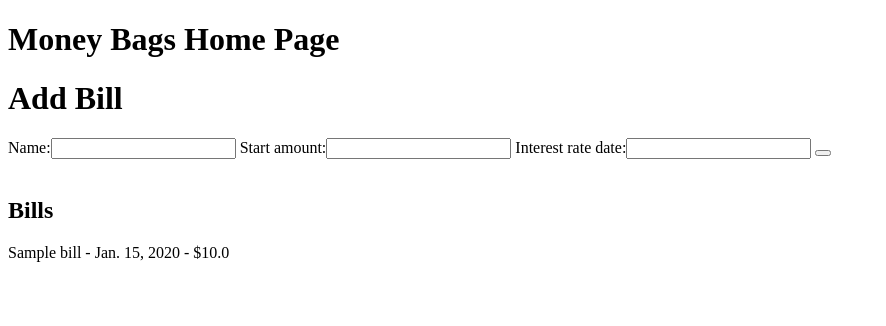
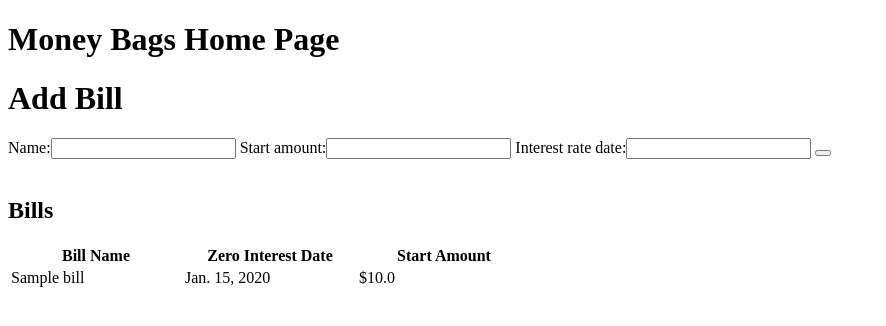
Before and after one commit to tonypnode/money_bags, a Django app: template templates/moneybags/home.html in a window 1280 px wide. Shown: the top 326 px of the page, without its empty margins (0-886 px from the left). Run offline with Django 3.2, Linux system fonts and the light colour scheme; the template is opened without the code that fills it: values that come from a table or form of the project are taken from there, others are empty; tables that the repository leaves empty hold one stand-in row (values such as "Sample post").

Commit message:
WIP: Add bills list
Signed-off-by: TonyPnode <sgtp@me.com>

```diff
--- a/money_bags/settings.py
+++ b/money_bags/settings.py
@@ -25,7 +25,7 @@ SECRET_KEY = 'lusqmb1q#(&v(fqfxez6_fsuf94^2^bxfuot7uwoq3tfge-+vh'
 # SECURITY WARNING: don't run with debug turned on in production!
 DEBUG = True
 
-ALLOWED_HOSTS = []
+ALLOWED_HOSTS = ['127.0.0.1']
 
 
 # Application definition
--- a/templates/base_html.j2
+++ b/templates/base_html.j2
@@ -2,5 +2,6 @@
 <html lang="en">
 <head>
     <meta charset="UTF-8">
+    <link rel="stylesheet" href="/static/css/moneybags.css">
     <title>Pill Fam Money Bags!</title>
 </head>
--- /dev/null
+++ b/templates/moneybags/bills_list.html
@@ -0,0 +1,14 @@
+<h2>Bills</h2>
+    <table>
+        <th align="center" width="170">Bill Name</th>
+        <th align="center" width="170">Zero Interest Date</th>
+        <th align="center" width="170">Start Amount</th>
+
+    {% for bill in bills %}
+        <tr align="left">
+            <td>{{ bill.name }}</td>
+            <td>{{ bill.zero_interest_date }}</td>
+            <td>${{ bill.start_amount }}</td>
+        </tr>
+    {% endfor %}
+    </table>
--- a/templates/moneybags/home.html
+++ b/templates/moneybags/home.html
@@ -8,9 +8,6 @@
     <button type="submit" value="Add"></button>
     </form>
     <br/>
-    <h2>Bills</h2>
-    {% for bill in bills %}
-        {{ bill.name }} - {{ bill.zero_interest_date }} - ${{ bill.start_amount }}<br/>
-    {% endfor %}
+    {% include 'bills_list.html' %}
 </body>
 </html>
```
